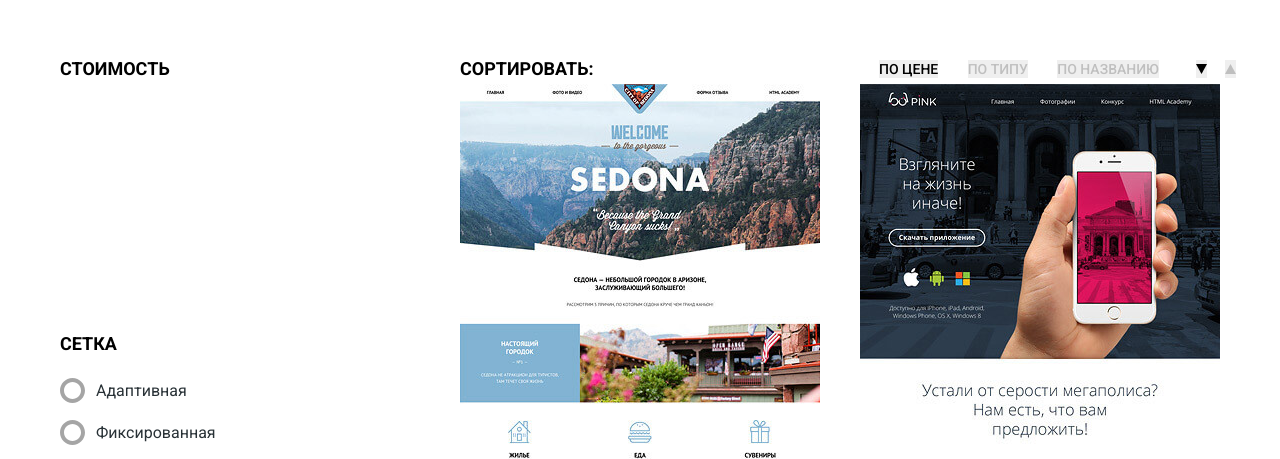
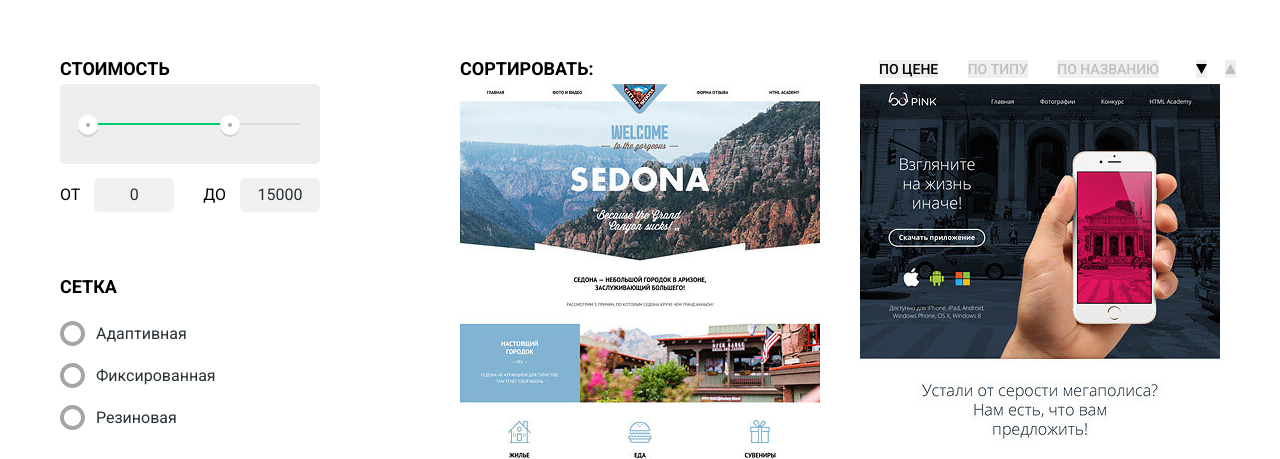
Before and after one commit to bozhenova/nerds, a plain HTML site: page catalog.html in a window 1280 px wide. Shown: the part 275-734 px from the top of the page. Drawn offline with Linux system fonts and the light colour scheme.

Commit message:
Stylized range controls

```diff
--- a/catalog.html
+++ b/catalog.html
@@ -48,8 +48,21 @@
   <section class="filters">
      <h2 class="visually-hidden">Фильтр товаров</h2>
     <form class="filter" method="get" action="https://echo.htmlacademy.ru/">
-    <fieldset class="price"><legend>Стоимость</legend>
-      <input class="visually-hidden filter-input filter-input-range" type="range" min="100" max="15000" step="1" value="10000" id="price" name="price">
+    <fieldset class="filter-item">
+      <legend>Стоимость</legend>
+      <div class="range-filters">
+      <div class="range-controls">
+        <div class="scale">
+          <div class="bar"></div>
+          </div>
+            <div class="toggle toggle-min"></div>
+            <div class="toggle toggle-max"></div>
+      </div>
+      <div class="price-controls">
+      <label class="min-price">от <input name="min-price" type="text" value="0"></label>
+      <label class="max-price">до <input name="max-price" type="text" value="15000"></label>
+      </div>
+      </div>
     </fieldset>
     <fieldset class="layout"> <legend>Сетка</legend>
     <ul>
--- a/style.css
+++ b/style.css
@@ -880,15 +880,83 @@ input[type="radio"].visually-hidden {
   font-size: 18px;
   line-height: 30px;
   text-transform: uppercase;
-  font-weight: 600;
+  font-weight: 700;
 }
 
+.range-controls {
+  position: relative;
+
+  height: 41px;
+  background-color: #eeeeee;
+  border-radius: 5px;
+  margin-bottom: 14px;
+  padding-top: 39px;
+  padding-left: 20px;
+  padding-right: 20px;
+}
+
+.range-controls .scale {
+  height: 2px;
+  background-color: #d7dcde;
+}
+
+.range-controls .bar {
+  height: 2px;
+  background-color: #00ca74;
+  width: 70%;
+}
+
+.toggle {
+  position: absolute;
+  top: 31px;
+
+  width: 4px;
+  height: 4px;
+  padding: 0;
+  background-color: #ababab;
+
+  border: 8px solid #ffffff;
+  cursor: pointer;
+  border-radius: 50%;
+  box-shadow: 0 2px 1px 0 #cfcfcf;
+}
+
+.range-controls .toggle-min {
+  left: 18px;
+}
+
+.range-controls .toggle-max {
+  left: 160px;
+}
+
+.price-controls {
+  font-size: 0;
+}
+.price-controls label {
+  display: inline-block;
+  width: 50%;
+  font-size: 16px;
+  text-transform: uppercase;
+}
+
+.price-controls input {
+  width: 60px;
+  padding: 8px 10px;
+  font-family: inherit;
+  font-size: inherit;
+  text-align: center;
+  color: #283136;
+  border: none;
+  border-radius: 5px;
+  background-color: #f1f1f1;
+  margin-left: 10px;
+}
+
+.max-price {
+  text-align: right;
+}
 .layout {
   margin-top: 60px;
-}
-
-.price legend {
-  padding-bottom: 185px;
 }
 
 .features legend {
@@ -897,6 +965,17 @@ input[type="radio"].visually-hidden {
 
 .layout legend {
   padding-top: 60px;
+}
+
+.filter-item {
+  margin: 0;
+  padding: 0;
+  border: none;
+}
+
+.range-filter {
+  width: 260px;
+  margin-top: 49px;
 }
 
 .filter ul {
```
